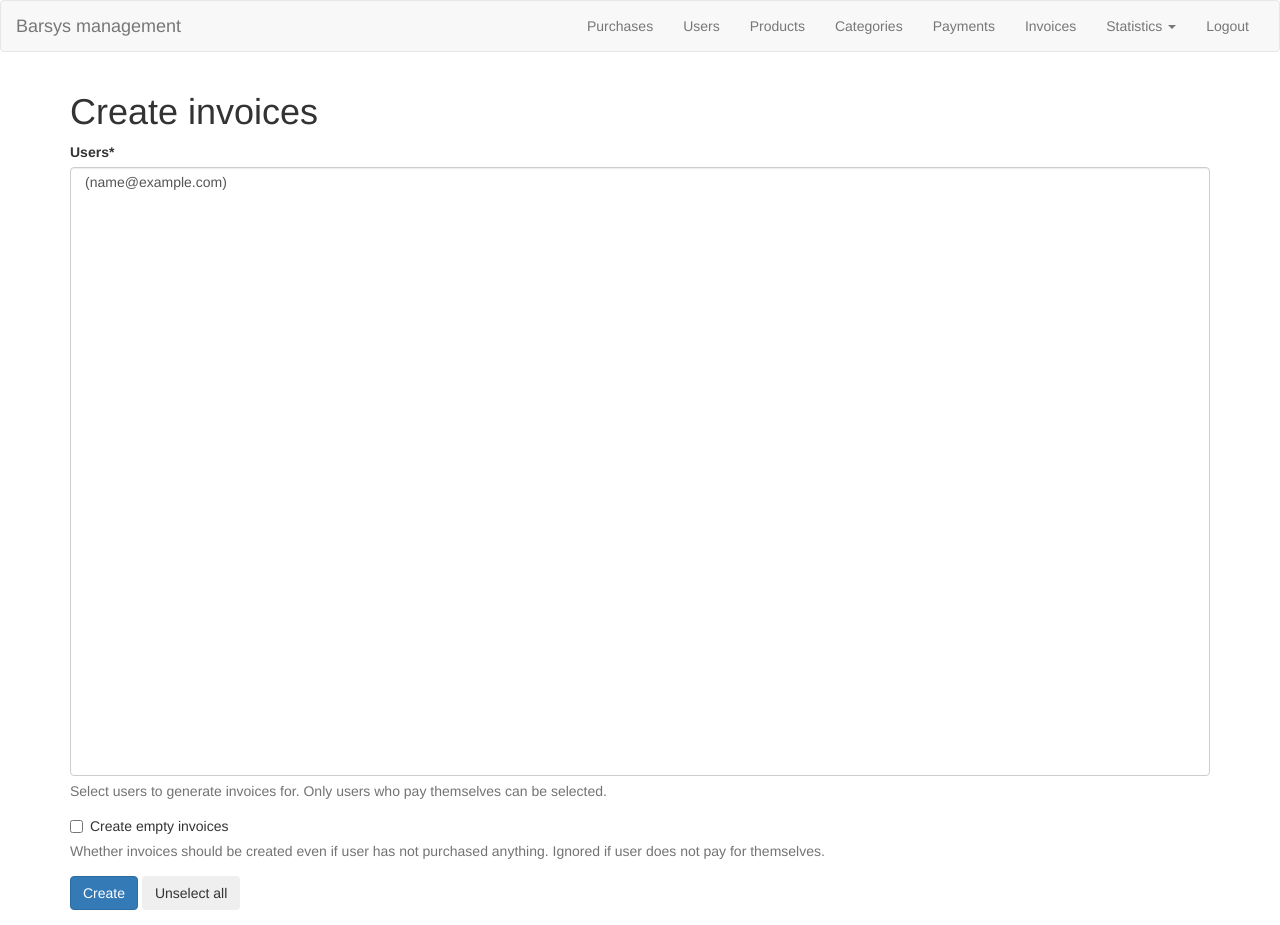
After one commit to nspo/pybarsys, a Django app: page /userarea/invoice/new/ in a window 1280 px wide. The commit adds this page. Run offline with Django 3.2, Linux system fonts and the light colour scheme; the visitor is signed in with stand-in values (Sample User, id 1); data comes from the database, SQL or seed files in the repository; some libraries are stand-ins or nearby versions.

Commit message:
Creating invoices works now.

```diff
--- a/barsys/forms.py
+++ b/barsys/forms.py
@@ -3,6 +3,9 @@ from django.core.exceptions import ValidationError
 from .models import *
 from django.utils.translation import ugettext, ugettext_lazy as _
 from django.contrib.auth import forms as auth_forms, models as auth_models
+
+from crispy_forms.helper import FormHelper
+from crispy_forms import layout
 
 
 class LoginForm(auth_forms.AuthenticationForm):
@@ -14,16 +17,27 @@ class LoginForm(auth_forms.AuthenticationForm):
 
 
 class PurchaseForm(forms.ModelForm):
-    def __init__(self, *args, **kwargs):
-        super(PurchaseForm, self).__init__(*args, **kwargs)
-
-        # change widget attributes
-        self.fields['invoice'].widget.attrs["disabled"] = True
-
     class Meta:
         model = Purchase
-        fields = ('user', 'product_name', 'product_category', 'product_price', 'product_amount', 'quantity', 'invoice')
+        fields = ('user', 'product_name', 'product_category', 'product_price', 'product_amount', 'quantity',)
 
+
+class InvoicesCreateForm(forms.Form):
+    users = forms.ModelMultipleChoiceField(queryset=User.objects.active().buyers().pay_themselves(),
+        help_text="Select users to generate invoices for. Only users who pay themselves can be selected."
+    )
+    create_empty_invoices = forms.BooleanField(required=False, help_text="Whether invoices should be created even "
+                                                                         "if user has not purchased anything. "
+                                                                         "Ignored if user does not pay for themselves.")
+
+    def __init__(self, *args, **kwargs):
+        super(InvoicesCreateForm, self).__init__(*args, **kwargs)
+
+        self.helper = FormHelper()
+        self.helper.layout = layout.Layout(layout.Field('users', size="35"), 'create_empty_invoices')
+
+        self.helper.add_input(layout.Submit('create', 'Create'))
+        self.helper.add_input(layout.Reset('reset', 'Unselect all'))
 
 class UserCreateForm(auth_forms.UserCreationForm):
     class Meta:
@@ -31,18 +45,6 @@ class UserCreateForm(auth_forms.UserCreationForm):
         fields = (
             'email', 'display_name', 'password1', 'password2', "purchases_paid_by_other", 'is_active', 'is_buyer',
             'is_favorite', 'is_admin')
-
-# Old version of UserUpdateForm. Password changing was not working.
-# class UserUpdateForm(auth_forms.UserChangeForm):
-#     def __init__(self, *args, **kwargs):
-#         super(UserUpdateForm, self).__init__(*args, **kwargs)
-#         self.fields.pop('password')
-#
-#     class Meta:
-#         model = User
-#         fields = (
-#             'email', 'display_name', 'purchases_paid_by', 'is_active', 'is_buyer',
-#             'is_favorite', 'is_admin')
 
 
 class UserChangeWithPasswordForm(forms.ModelForm):
--- a/barsys/models.py
+++ b/barsys/models.py
@@ -3,6 +3,7 @@ from django.contrib.auth.models import (
     BaseUserManager, AbstractBaseUser
 )
 from collections import defaultdict
+from itertools import groupby
 from django.db.models import F
 import datetime
 from django.urls import reverse
@@ -28,6 +29,9 @@ class UserQuerySet(models.QuerySet):
 
     def favorites(self):
         return self.filter(is_favorite=True)
+
+    def pay_themselves(self):
+        return self.filter(purchases_paid_by_other=None)
 
 
 class UserManager(BaseUserManager):
@@ -91,6 +95,16 @@ class User(AbstractBaseUser):
     def clean(self):
         if self.purchases_paid_by_other == self:
             raise ValidationError({'purchases_paid_by_other': "This field cannot be set to the same user"})
+        if self.purchases_paid_by_other is not None:
+            if self.purchases_paid_by_other.purchases_paid_by_other is not None:
+                raise ValidationError({'purchases_paid_by_other': "Purchases cannot be paid by someone who does not "
+                                                                  "pay for their own purchases."})
+            pays_for = self.pays_for_others()
+            if pays_for.count() > 0:
+                other_names = [u.display_name for u in pays_for]
+                raise ValidationError({'purchases_paid_by_other': "This user pays for the following users, so "
+                                                                  "their purchases cannot be paid by someone else: {}"
+                                      .format(', '.join(other_names))})
 
     def get_full_name(self):
         # The user is identified by their email address
@@ -133,9 +147,11 @@ class User(AbstractBaseUser):
     def get_absolute_url(self):
         return reverse('user_user_detail', kwargs={'pk': self.pk})
 
-    # TODO: check whether there are invoices for this user
     def cannot_be_deleted(self):
-        return "Deletion of users is currently forbidden. Later, it will be if the user has purchases."
+        if self.purchases().count() == 0:
+            return False
+        else:
+            return "This user cannot be deleted because they have purchases."
 
     def purchases(self):
         return Purchase.objects.filter(user=self)
@@ -147,7 +163,11 @@ class User(AbstractBaseUser):
         return Payment.objects.filter(user=self)
 
     def pays_for_others(self):
+        """ FIXME: name """
         return User.objects.filter(purchases_paid_by_other=self)
+
+    def pays_themselves(self):
+        return self.purchases_paid_by_other is None
 
 
 class Category(models.Model):
@@ -204,11 +224,11 @@ class Product(models.Model):
         return reverse('user_product_detail', kwargs={'pk': self.pk})
 
 
-from itertools import groupby
-
-
 class InvoiceManager(models.Manager):
     def create_for_user(self, user):
+        if not user.pays_themselves():
+            raise IntegrityError("Cannot create an invoice for someone who does not pay for themselves")
+
         invoice = Invoice()
         invoice.recipient = user
 
@@ -218,24 +238,24 @@ class InvoiceManager(models.Manager):
         own_purchases = user.purchases().unbilled()
         subtotal = 0
         for p in own_purchases:
-            subtotal += p.quantity * p.product_price
-            invoice.amount += p.quantity * p.product_price
+            subtotal += p.cost()
+            invoice.amount += p.cost()
             p.invoice = invoice
             p.save()
-        print("Subtotal for own purchases: {}".format(subtotal))
+        # print("Subtotal for own purchases: {}".format(subtotal))
 
         other_purchases = Purchase.objects.unbilled().to_pay_by(user).order_by('user')
         for user, purchases in groupby(other_purchases, key=lambda p: p.user):
             subtotal = 0
             for purchase in purchases:
-                subtotal += purchase.quantity * purchase.product_price
-                invoice.amount += purchase.quantity * purchase.product_price
+                subtotal += purchase.cost()
+                invoice.amount += purchase.cost()
                 purchase.invoice = invoice
                 purchase.save()
-            print("Subtotal for purchases of {}: {}".format(user, subtotal))
+                # print("Subtotal for purchases of {}: {}".format(user, subtotal))
 
         invoice.save()
-        print(invoice)
+        # print(invoice)
 
         return invoice
 
@@ -272,17 +292,18 @@ class Invoice(models.Model):
         """ Create a list of tuples in the format (User, PurchaseQuerySet) of purchases
             that the recipient paid for other users
         """
-        other_purchases = self.purchases()\
-            .paid_as_other(self.recipient)\
+        other_purchases = self.purchases() \
+            .paid_as_other(self.recipient) \
             .order_by('user')
 
         other_purchases_grouped = []
         for u, ps in groupby(other_purchases, key=lambda p: p.user):
-            print("By {}, pk={}".format(u, u.pk))
-            print(other_purchases.filter(user=u))
             other_purchases_grouped.append((u, other_purchases.filter(user=u).order_by('-created_date')))
 
         return other_purchases_grouped
+
+    def get_absolute_url(self):
+        return reverse('user_invoice_detail', kwargs={'pk': self.pk})
 
 
 class PurchaseQuerySet(models.QuerySet):
--- a/barsys/templates/barsys/userarea/base.html
+++ b/barsys/templates/barsys/userarea/base.html
@@ -42,14 +42,14 @@
                 <li>
                     <a href="{% url 'user_invoice_list' %}">Invoices</a>
                 </li>
-                <li>
-                    <a href="{% url 'user_statsdisplay_list' %}">Stats Displays</a>
-                </li>
                 <li class="dropdown">
                     <a href="#" class="dropdown-toggle" data-toggle="dropdown" role="button" aria-expanded="false">Statistics
                         <span class="caret"></span>
                     </a>
                     <ul class="dropdown-menu" role="menu">
+                        <li>
+                            <a href="{% url 'user_statsdisplay_list' %}">Stats Displays</a>
+                        </li>
                         <li>
                             <a href="{% url 'user_purchase_statistics_by_category' %}">Purchases by category</a>
                         </li>
--- /dev/null
+++ b/barsys/templates/barsys/userarea/invoice_new.html
@@ -0,0 +1,13 @@
+{% extends 'barsys/userarea/base.html' %}
+
+{% load bootstrap3 %}
+{% load crispy_forms_tags %}
+{% block content %}
+
+    <div class="container">
+
+        <h1>Create invoices</h1>
+        {% crispy form %}
+
+    </div>
+{% endblock %}
--- a/barsys/urls.py
+++ b/barsys/urls.py
@@ -50,6 +50,7 @@ urlpatterns = [
 
     # Invoice
     url(r'^userarea/invoice/list/$', views.InvoiceListView.as_view(), name='user_invoice_list'),
+    url(r'^userarea/invoice/new/$', views.InvoiceCreateView.as_view(), name='user_invoice_new'),
     url(r'^userarea/invoice/(?P<pk>[0-9]+)/detail/$', views.InvoiceDetailView.as_view(), name='user_invoice_detail'),
     url(r'^userarea/invoice/(?P<pk>[0-9]+)/delete/$', views.InvoiceDeleteView.as_view(), name='user_invoice_delete'),
 
--- a/barsys/views.py
+++ b/barsys/views.py
@@ -156,11 +156,6 @@ class PurchaseCreateView(edit.CreateView):
     model = Purchase
     form_class = PurchaseForm
     template_name = "barsys/userarea/purchase_new.html"
-
-    def get_form(self, form_class=None):
-        form = super(PurchaseCreateView, self).get_form(form_class)
-        form.fields.pop('invoice')
-        return form
 
 
 @method_decorator(staff_member_required(login_url='user_login'), name='dispatch')
@@ -347,6 +342,7 @@ class PaymentUpdateView(edit.UpdateView):
     template_name = "barsys/userarea/payment_update.html"
 
 
+@method_decorator(staff_member_required(login_url='user_login'), name='dispatch')
 class PaymentDeleteView(CheckedDeleteView):
     model = Payment
     success_url = reverse_lazy('user_payment_list')
@@ -375,9 +371,37 @@ class InvoiceDetailView(DetailView):
         return context
 
 
+@method_decorator(staff_member_required(login_url='user_login'), name='dispatch')
+class InvoiceCreateView(edit.FormView):
+    template_name = "barsys/userarea/invoice_new.html"
+    form_class = InvoicesCreateForm
+    success_url = reverse_lazy("user_invoice_list")
+
+    def form_valid(self, form):
+        users = form.cleaned_data["users"]
+        skipped_users = []
+        invoices = []
+        for user in users:
+            purchases_to_pay = user.purchases().to_pay_by(user)
+            if form.cleaned_data["create_empty_invoices"] or purchases_to_pay.count() > 0:
+                # print("{} has {} purchases to pay for: ".format(user, purchases_to_pay.count()))
+                invoice = Invoice.objects.create_for_user(user)
+                invoices.append(invoice)
+            else:
+                # print("{} has no purchases to pay for".format(user))
+                skipped_users.append(user)
+
+        messages.info(self.request, "Created {} invoice(s). {} user(s) were skipped.".format(len(invoices),
+                                                                                         len(skipped_users)))
+        return super(InvoiceCreateView, self).form_valid(form)
+
+
+@method_decorator(staff_member_required(login_url='user_login'), name='dispatch')
 class InvoiceDeleteView(CheckedDeleteView):
     model = Invoice
     success_url = reverse_lazy('user_invoice_list')
+
+
 # Invoice END
 # Statistics BEGIN
 
```
Also changed, not shown: barsys/templates/barsys/userarea/invoice_list.html (+4 -4 lines), barsys/templates/barsys/userarea/purchase_detail.html (+45 -13 lines), barsys/templates/barsys/userarea/user_detail.html (+24 -8 lines).
